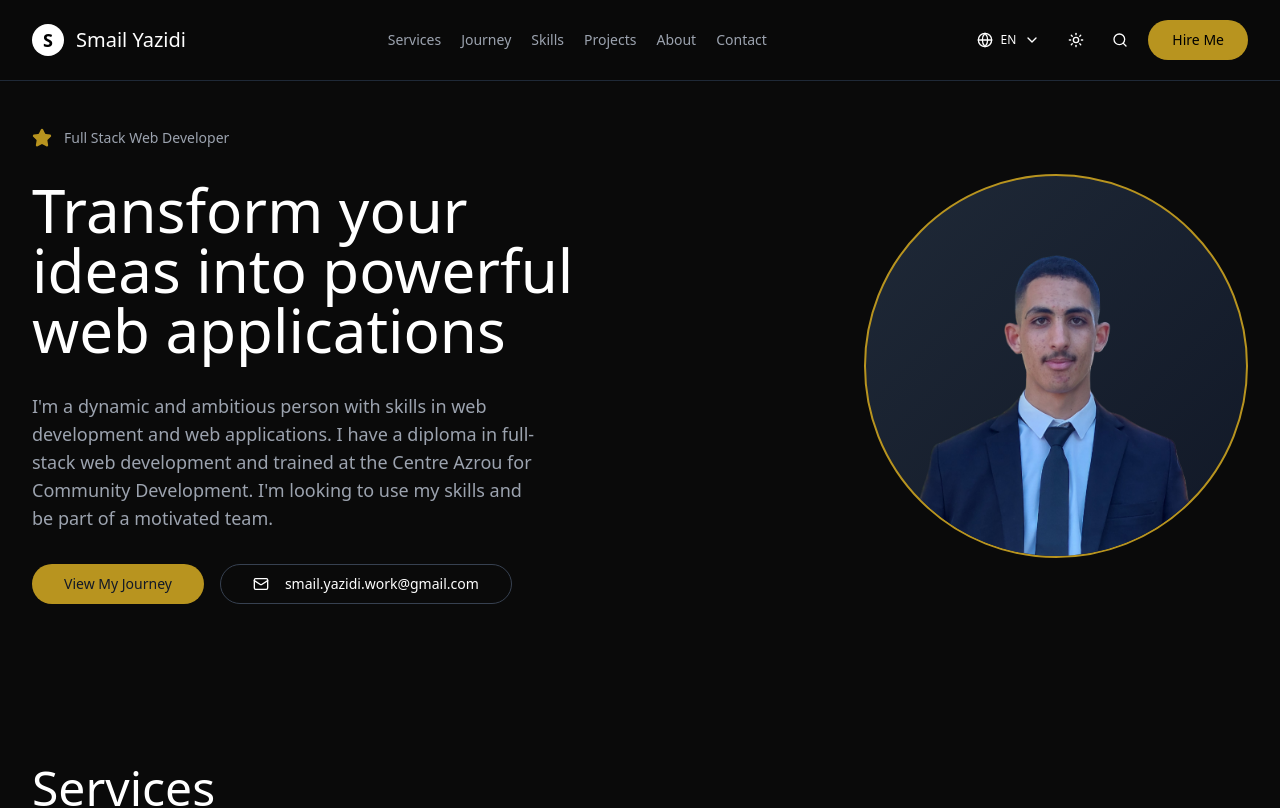
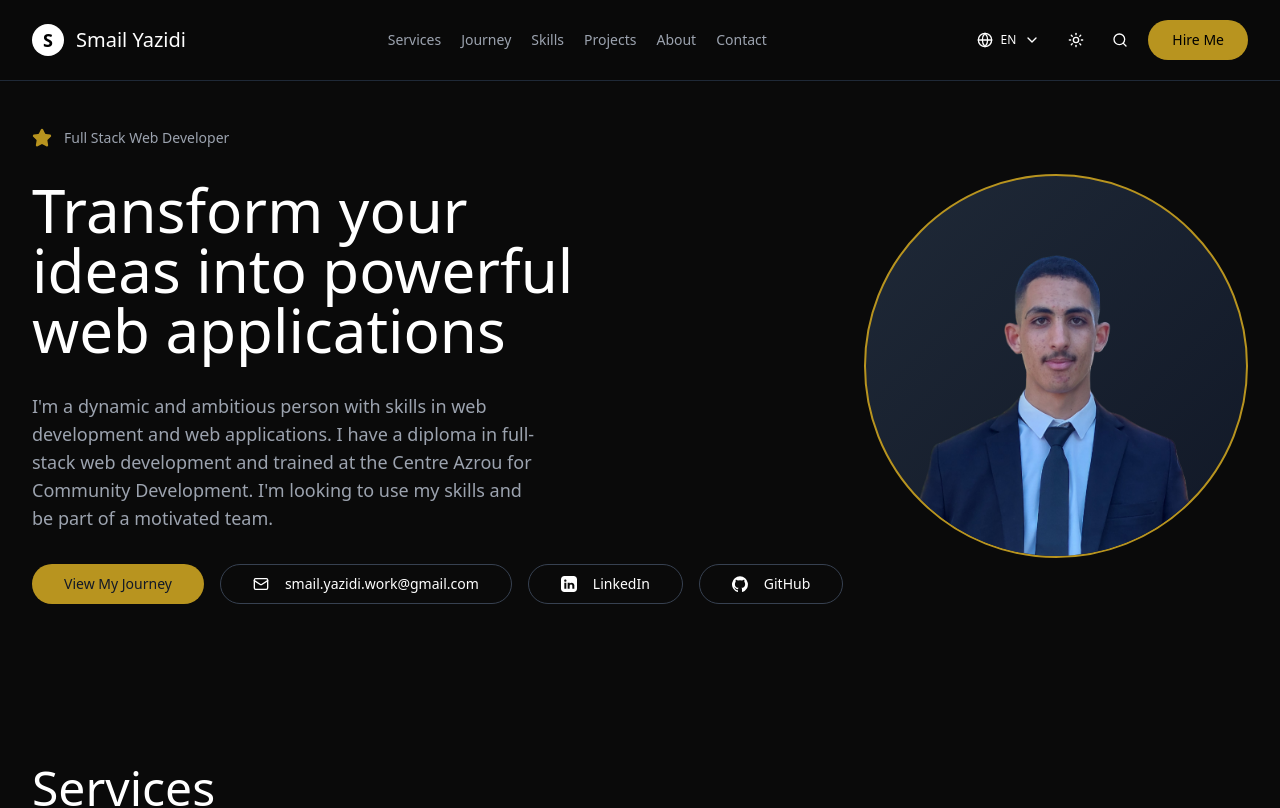
Before and after one commit to smail-yazidi/Portfolio, a Next.js app: page / in a window 1280 px wide. Shown: the top 808 px of the page. Built offline with nearby package versions, Linux system fonts and the light colour scheme.

Commit message:
Updated personal info

```diff
--- a/app/page.tsx
+++ b/app/page.tsx
@@ -897,7 +897,6 @@ const AutoRotatingImage = ({ src, alt, totalImages, index }) => {
               >
                 {t.heroDescription}
               </p>
-
 <div className="flex flex-col sm:flex-row gap-4 justify-center lg:justify-start">
   <Button
     className="bg-[rgb(var(--portfolio-gold))] hover:bg-[rgb(var(--portfolio-gold-hover))] text-gray-900 font-medium px-8 py-3 rounded-full"
@@ -911,13 +910,54 @@ const AutoRotatingImage = ({ src, alt, totalImages, index }) => {
     className={`${isDarkMode
       ? "text-white border-gray-700 hover:border-[rgb(184,148,31)] hover:text-[rgb(184,148,31)] hover:bg-transparent"
       : "text-gray-900 border-gray-300 hover:border-[rgb(184,148,31)] hover:text-[rgb(184,148,31)] hover:bg-transparent"
-  } font-medium px-8 py-3 rounded-full border`}
+    } font-medium px-8 py-3 rounded-full border flex items-center`}
   >
     <Mail className="w-4 h-4 mr-2" />
     smail.yazidi.work@gmail.com
   </Button>
+<Button
+  variant="ghost"
+  onClick={() => window.open("https://www.linkedin.com", "_blank")}
+  className={`${isDarkMode
+    ? "text-white border-gray-700 hover:border-[rgb(184,148,31)] hover:text-[rgb(184,148,31)] hover:bg-transparent"
+    : "text-gray-900 border-gray-300 hover:border-[rgb(184,148,31)] hover:text-[rgb(184,148,31)] hover:bg-transparent"
+  } font-medium px-8 py-3 rounded-full border flex items-center cursor-pointer`}
+>
+  <svg
+    xmlns="http://www.w3.org/2000/svg"
+    fill="currentColor"
+    viewBox="0 0 24 24"
+    className="w-4 h-4 mr-2"
+    aria-hidden="true"
+  >
+    <path d="M19 0h-14c-2.761 0-5 2.239-5 5v14c0 2.761 2.239 5 5 5h14c2.761 0 5-2.239 5-5v-14c0-2.761-2.239-5-5-5zm-11 19h-3v-9h3v9zm-1.5-10.3c-.966 0-1.75-.784-1.75-1.75s.784-1.75 1.75-1.75 1.75.784 1.75 1.75-.784 1.75-1.75 1.75zm13.5 10.3h-3v-4.5c0-1.07-.93-1.93-2-1.93s-2 .86-2 1.93v4.5h-3v-9h3v1.35c.59-.89 1.88-1.35 3-1.35 2.21 0 4 1.79 4 4v4.65z" />
+  </svg>
+  LinkedIn
+</Button>
+
+<Button
+  variant="ghost"
+  onClick={() => window.open("https://github.com/SmailYazidi", "_blank")}
+  className={`${isDarkMode
+    ? "text-white border-gray-700 hover:border-[rgb(184,148,31)] hover:text-[rgb(184,148,31)] hover:bg-transparent"
+    : "text-gray-900 border-gray-300 hover:border-[rgb(184,148,31)] hover:text-[rgb(184,148,31)] hover:bg-transparent"
+  } font-medium px-8 py-3 rounded-full border flex items-center cursor-pointer`}
+>
+  <svg
+    xmlns="http://www.w3.org/2000/svg"
+    fill="currentColor"
+    viewBox="0 0 24 24"
+    className="w-4 h-4 mr-2"
+    aria-hidden="true"
+  >
+    <path d="M12 .5a12 12 0 00-3.79 23.39c.6.11.82-.26.82-.58 0-.29-.01-1.04-.02-2.05-3.34.73-4.04-1.61-4.04-1.61-.55-1.4-1.35-1.77-1.35-1.77-1.1-.75.08-.74.08-.74 1.21.08 1.85 1.25 1.85 1.25 1.08 1.84 2.84 1.31 3.54 1 .11-.78.42-1.31.76-1.61-2.66-.3-5.47-1.33-5.47-5.92 0-1.31.47-2.38 1.24-3.22-.13-.3-.54-1.52.12-3.17 0 0 1.01-.32 3.3 1.23a11.48 11.48 0 016 0c2.28-1.55 3.29-1.23 3.29-1.23.66 1.65.25 2.87.12 3.17.77.84 1.24 1.91 1.24 3.22 0 4.6-2.82 5.61-5.5 5.91.43.37.81 1.1.81 2.22 0 1.6-.01 2.88-.01 3.27 0 .32.22.7.83.58A12 12 0 0012 .5z" />
+  </svg>
+  GitHub
+</Button>
+
 
 </div>
+
             </div>
 
             {/* Right Content - Profile Image */}
```
Lines whose indentation alone changed are shown as unchanged.
